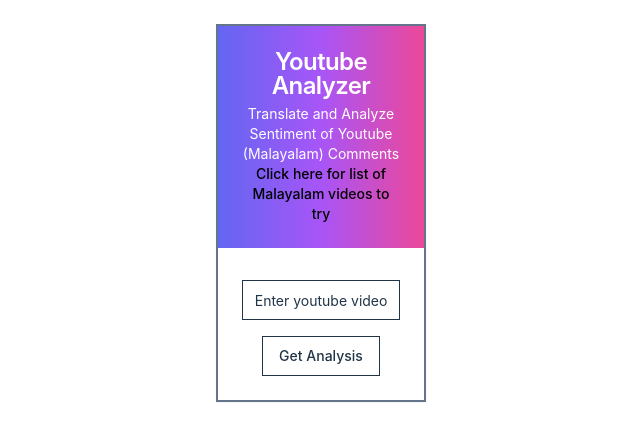
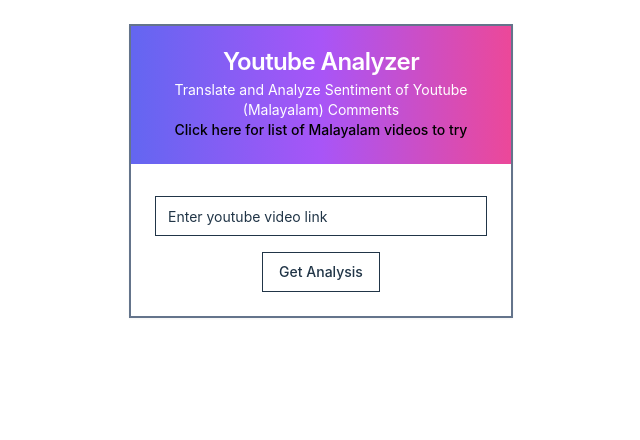
Before and after one commit to abematt/youtube-analysis, a React (Vite) app in the folder youtube-analyze/: page / in a window 1280 px wide. Shown: the top 440 px of the page, without its empty margins (319-959 px from the left). Built offline with nearby package versions, Linux system fonts and the light colour scheme.

Commit message:
Fixed issue with second div dicatating size

```diff
--- a/youtube-analyze/src/components/mainForm.jsx
+++ b/youtube-analyze/src/components/mainForm.jsx
@@ -178,7 +178,7 @@
   };
 
   return (
-    <div className="w-9/12 mx-auto lg:w-5/12">
+    <div className="w-80 mx-auto lg:w-96">
       <Card className="border-2 border-slate-500">
         <CardHeader className="bg-gradient-to-r from-indigo-500 via-purple-500 to-pink-500 text-black">
           <CardTitle className="text-white">Youtube Analyzer</CardTitle>
```
